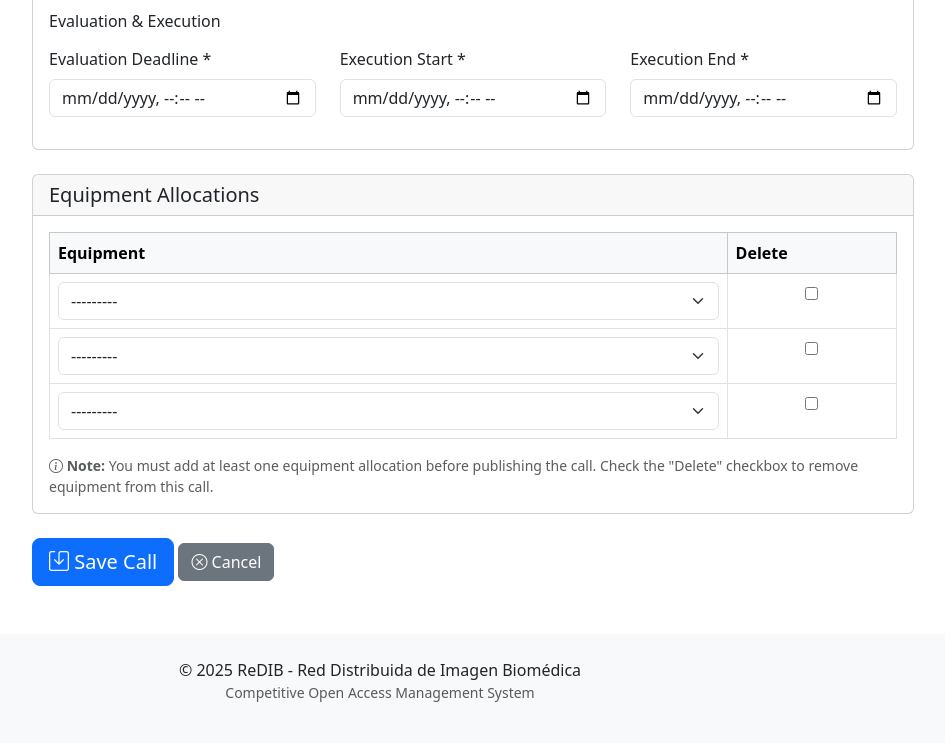
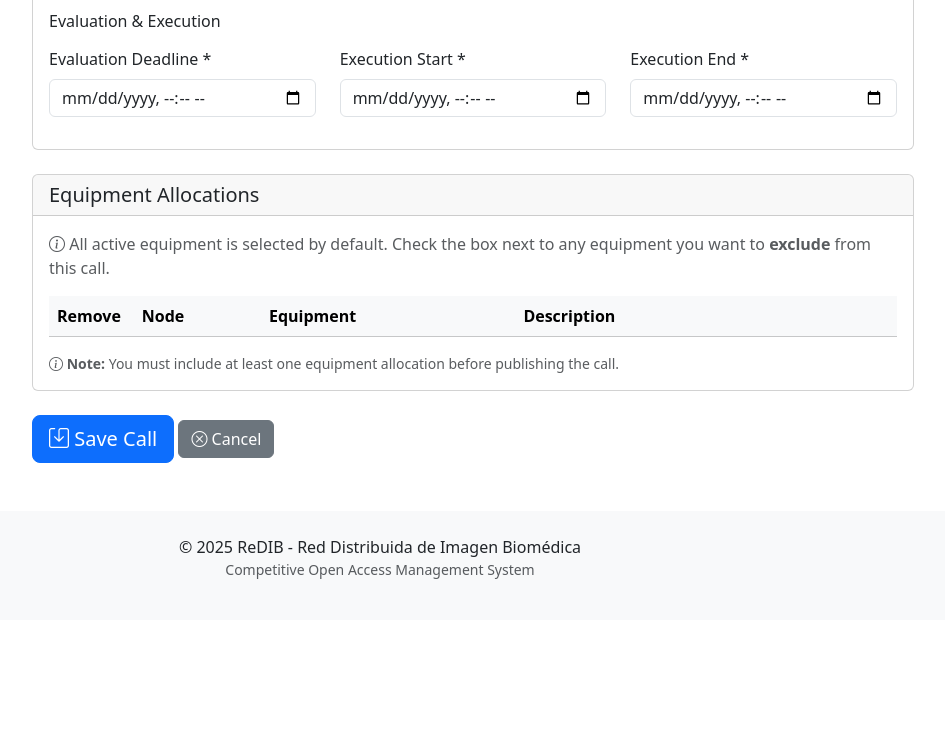
Before and after one commit to Rtasseff/ReDIB-Portal, a Django app: page /calls/create/ in a window 1280 px wide. Shown: the part 976-1719 px from the top of the page, without its empty margins (260-1205 px from the left). After the commit the page ends 1555 px from the top, so only its background shows below. Run offline with Django 5.2, Linux system fonts and the light colour scheme; the visitor is signed in with stand-in values (Sample User, id 1); data comes from the database, SQL or seed files in the repository; data that the repository does not hold is empty; parts of the project's set-up code (start-up, migrations or seed data) failed here and were passed over; some libraries are stand-ins or nearby versions.

Commit message:
Feature: Update call creation to show all active equipment by default
Changed equipment allocation interface from manual selection (3 dropdowns)
to displaying all active equipment with opt-out removal. Coordinators now
see all 17 equipment items pre-selected and can check "Remove" to exclude
specific equipment from the call.

Technical changes:
- Added get_equipment_formset_for_create() to dynamically set formset 'extra'
  parameter based on active equipment count
- Updated call_create view to pre-populate formset with all active equipment
- Redesigned template to display equipment details (node, name, description)
  with hidden selection fields
- Used equipment_forms pairing to combine equipment objects with form fields

This follows Django's formset pattern where 'initial' data only applies to
'extra' forms in inline formsets.

🤖 Generated with [Claude Code](https://claude.com/claude-code)

Co-Authored-By: Claude Sonnet 4.5 <noreply@anthropic.com>

```diff
--- a/calls/forms.py
+++ b/calls/forms.py
@@ -89,13 +89,30 @@ class CallEquipmentAllocationForm(forms.ModelForm):
         }
 
 
-# Formset for managing equipment allocations inline
+# Formset for managing equipment allocations inline (base factory)
+# Note: extra parameter is set dynamically in views for create vs edit
 CallEquipmentFormSet = inlineformset_factory(
     Call,
     CallEquipmentAllocation,
     form=CallEquipmentAllocationForm,
-    extra=3,  # Show 3 empty forms by default
+    extra=0,  # Default for edit view
     can_delete=True,
     min_num=0,
     validate_min=False
 )
+
+
+def get_equipment_formset_for_create(active_equipment_count):
+    """
+    Returns a formset factory configured for call creation.
+    Sets 'extra' to match the number of active equipment items.
+    """
+    return inlineformset_factory(
+        Call,
+        CallEquipmentAllocation,
+        form=CallEquipmentAllocationForm,
+        extra=active_equipment_count,  # One form per equipment item
+        can_delete=True,
+        min_num=0,
+        validate_min=False
+    )
--- a/calls/views.py
+++ b/calls/views.py
@@ -8,7 +8,7 @@ from django.utils import timezone
 from django.db.models import Sum, Count
 from core.decorators import coordinator_required
 from .models import Call, CallEquipmentAllocation
-from .forms import CallForm, CallEquipmentFormSet
+from .forms import CallForm, CallEquipmentFormSet, get_equipment_formset_for_create
 
 
 # Public Views
@@ -84,9 +84,18 @@ def coordinator_dashboard(request):
 @coordinator_required
 def call_create(request):
     """Create a new call."""
+    from core.models import Equipment
+
+    # Always get active equipment for display
+    active_equipment = Equipment.objects.filter(is_active=True).select_related('node').order_by('node__code', 'name')
+    equipment_count = active_equipment.count()
+
+    # Get the formset factory with correct number of extra forms
+    EquipmentFormSet = get_equipment_formset_for_create(equipment_count)
+
     if request.method == 'POST':
         form = CallForm(request.POST)
-        formset = CallEquipmentFormSet(request.POST)
+        formset = EquipmentFormSet(request.POST)
 
         if form.is_valid() and formset.is_valid():
             call = form.save()
@@ -95,13 +104,23 @@ def call_create(request):
 
             messages.success(request, f"Call {call.code} created successfully.")
             return redirect('calls:call_edit', pk=call.pk)
+
+        # On validation error, pair equipment with formset forms
+        equipment_forms = list(zip(active_equipment, formset.forms))
     else:
         form = CallForm()
-        formset = CallEquipmentFormSet()
+
+        # Create initial data for the formset - one entry per equipment
+        initial_data = [{'equipment': eq.id} for eq in active_equipment]
+        formset = EquipmentFormSet(initial=initial_data)
+
+        # Pair equipment objects with formset forms for template display
+        equipment_forms = list(zip(active_equipment, formset.forms))
 
     context = {
         'form': form,
         'formset': formset,
+        'equipment_forms': equipment_forms,
         'is_create': True,
     }
     return render(request, 'calls/call_form.html', context)
--- a/templates/calls/call_form.html
+++ b/templates/calls/call_form.html
@@ -127,37 +127,70 @@
         <div class="card-body">
             {{ formset.management_form }}
 
+            <p class="text-muted mb-3">
+                <i class="bi bi-info-circle"></i>
+                All active equipment is selected by default. Check the box next to any equipment you want to <strong>exclude</strong> from this call.
+            </p>
+
             <div class="table-responsive">
-                <table class="table table-bordered" id="equipment-formset">
+                <table class="table table-hover" id="equipment-formset">
                     <thead class="table-light">
                         <tr>
-                            <th style="width: 80%;">Equipment</th>
-                            <th style="width: 20%;">Delete</th>
+                            <th style="width: 10%;">Remove</th>
+                            <th style="width: 15%;">Node</th>
+                            <th style="width: 30%;">Equipment</th>
+                            <th style="width: 45%;">Description</th>
                         </tr>
                     </thead>
                     <tbody>
+                        {% if equipment_forms %}
+                            {% for equipment, form in equipment_forms %}
+                            <tr class="formset-row">
+                                <td class="text-center">
+                                    {{ form.DELETE }}
+                                    {{ form.id }}
+                                </td>
+                                <td>
+                                    <span class="badge bg-secondary">{{ equipment.node.code }}</span>
+                                </td>
+                                <td>
+                                    <strong>{{ equipment.name }}</strong>
+                                    <!-- Hidden equipment field with pre-selected value -->
+                                    <div style="display: none;">
+                                        {{ form.equipment }}
+                                    </div>
+                                    {% if form.equipment.errors %}
+                                    <div class="text-danger small">{{ form.equipment.errors }}</div>
+                                    {% endif %}
+                                </td>
+                                <td>
+                                    <small class="text-muted">{{ equipment.description|truncatewords:15 }}</small>
+                                </td>
+                            </tr>
+                            {% endfor %}
+                        {% else %}
                             {% for form in formset %}
                             <tr class="formset-row">
-                            <td>
+                                <td class="text-center">
+                                    {{ form.DELETE }}
+                                    {{ form.id }}
+                                </td>
+                                <td colspan="3">
                                     {{ form.equipment }}
                                     {% if form.equipment.errors %}
                                     <div class="text-danger small">{{ form.equipment.errors }}</div>
                                     {% endif %}
                                 </td>
-                            <td class="text-center">
-                                {{ form.DELETE }}
-                                {{ form.id }}
-                            </td>
                             </tr>
                             {% endfor %}
+                        {% endif %}
                     </tbody>
                 </table>
             </div>
 
             <p class="text-muted small mb-0">
                 <i class="bi bi-info-circle"></i>
-                <strong>Note:</strong> You must add at least one equipment allocation before publishing the call.
-                Check the "Delete" checkbox to remove equipment from this call.
+                <strong>Note:</strong> You must include at least one equipment allocation before publishing the call.
             </p>
         </div>
     </div>
```
Lines whose indentation alone changed are shown as unchanged.
